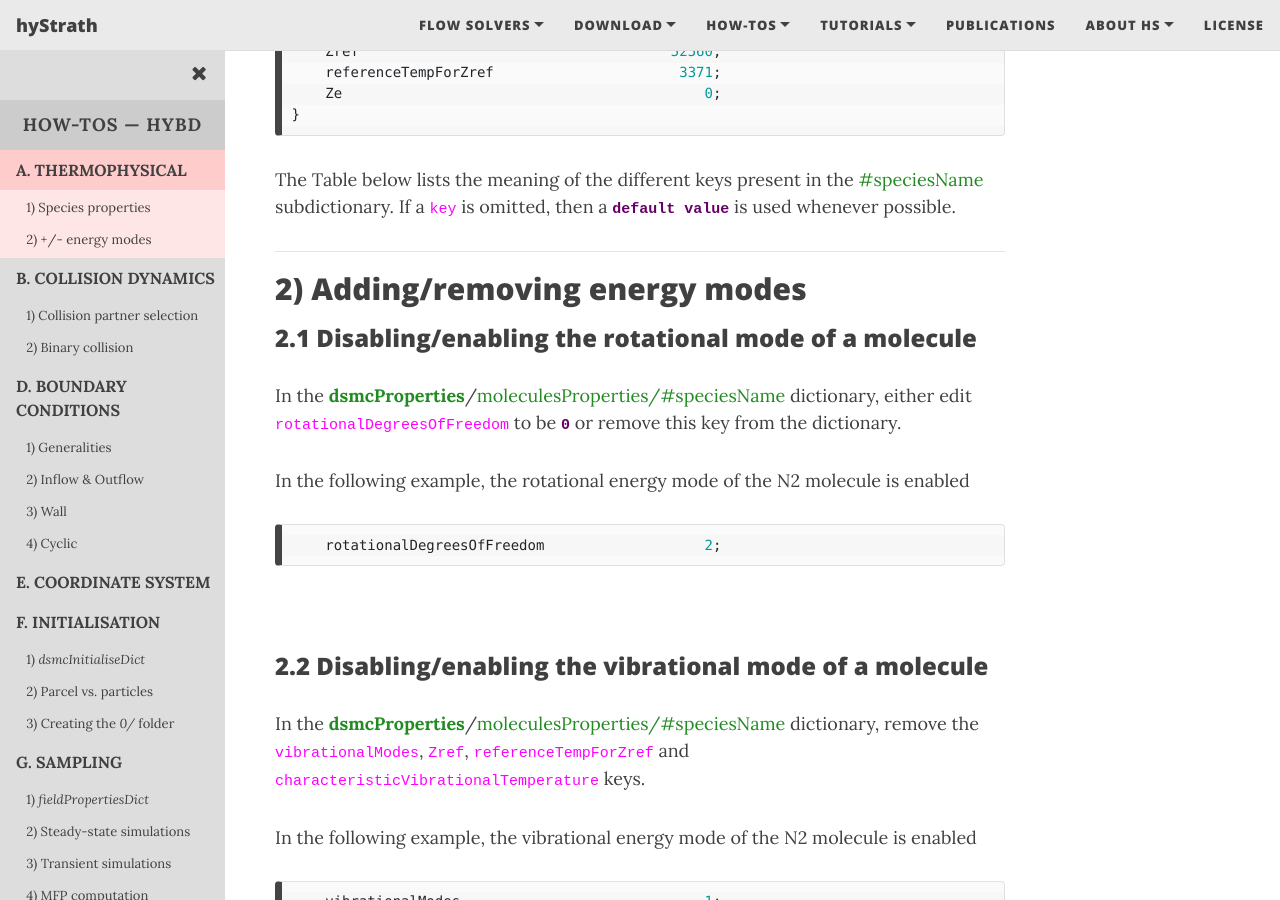
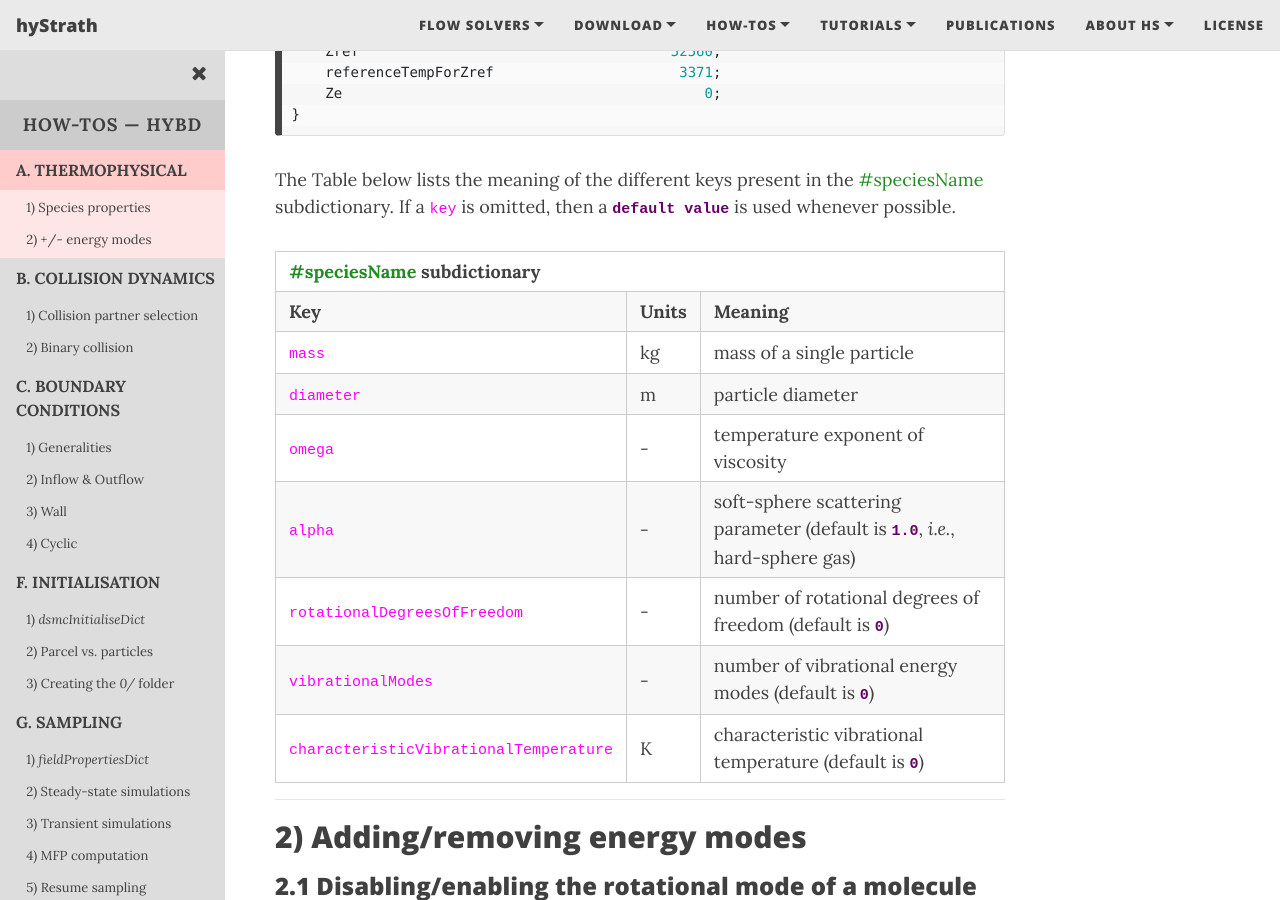
Before and after one commit to hystrath/hystrath.github.io, a Jekyll site: the page built from how-tos-picdsmc-fleming/how-tos-picdsmc-fleming-thermophysical.md, in a window 1280 px wide and 900 px high, scrolled down 991 px. Built offline with Jekyll 4.4.1, drawn with Linux system fonts in a browser that asks for light colours; nearby versions of some CDN libraries.

Commit message:
Editing pages

```diff
--- a/how-tos-picdsmc-fleming/how-tos-picdsmc-fleming-thermophysical.md
+++ b/how-tos-picdsmc-fleming/how-tos-picdsmc-fleming-thermophysical.md
@@ -16,13 +16,11 @@ nav-short: true
   <a href="https://hystrath.github.io/how-tos-picdsmc-fleming/how-tos-picdsmc-fleming-collision-dynamics/#1-collision-partner-selection"  style="padding-top:4px; padding-bottom:4px"><span style="font-size:13px">&nbsp;&nbsp; 1) Collision partner selection</span></a>
   <a href="https://hystrath.github.io/how-tos-picdsmc-fleming/how-tos-picdsmc-fleming-collision-dynamics/#2-binary-collision"  style="padding-top:4px"><span style="font-size:13px">&nbsp;&nbsp; 2) Binary collision</span></a>
 
-  <a href="https://hystrath.github.io/how-tos-picdsmc-fleming/how-tos-picdsmc-fleming-boundary-conditions"><b>D. BOUNDARY CONDITIONS</b></a>
+  <a href="https://hystrath.github.io/how-tos-picdsmc-fleming/how-tos-picdsmc-fleming-boundary-conditions"><b>C. BOUNDARY CONDITIONS</b></a>
   <a href="https://hystrath.github.io/how-tos-picdsmc-fleming/how-tos-picdsmc-fleming-boundary-conditions/#1-generalities"  style="padding-top:4px; padding-bottom:4px"><span style="font-size:13px">&nbsp;&nbsp; 1) Generalities</span></a>
   <a href="https://hystrath.github.io/how-tos-picdsmc-fleming/how-tos-picdsmc-fleming-boundary-conditions/#2-inflow--outflow-boundary-conditions"  style="padding-top:4px; padding-bottom:4px"><span style="font-size:13px">&nbsp;&nbsp; 2) Inflow & Outflow</span></a>
   <a href="https://hystrath.github.io/how-tos-picdsmc-fleming/how-tos-picdsmc-fleming-boundary-conditions/#3-wall-boundary-conditions"  style="padding-top:4px; padding-bottom:4px"><span style="font-size:13px">&nbsp;&nbsp; 3) Wall</span></a>
   <a href="https://hystrath.github.io/how-tos-picdsmc-fleming/how-tos-picdsmc-fleming-boundary-conditions/#4-cyclic-boundary-conditions"  style="padding-top:4px"><span style="font-size:13px">&nbsp;&nbsp; 4) Cyclic</span></a>
-
-  <a href="https://hystrath.github.io/how-tos-picdsmc-fleming/how-tos-picdsmc-fleming-coordinate-system/"><b>E. COORDINATE SYSTEM</b></a>
 
   <a href="https://hystrath.github.io/how-tos-picdsmc-fleming/how-tos-picdsmc-fleming-initialisation/"><b>F. INITIALISATION</b></a>
   <a href="https://hystrath.github.io/how-tos-picdsmc-fleming/how-tos-picdsmc-fleming-initialisation/#1-the-dsmcinitialisedict-dictionary"  style="padding-top:4px; padding-bottom:4px"><span style="font-size:13px">&nbsp;&nbsp; 1) <i>dsmcInitialiseDict</i></span></a>
@@ -99,50 +95,50 @@ N2
 The Table below lists the meaning of the different keys present in the <subdict>#speciesName</subdict> subdictionary.
 If a <dictkey>key</dictkey> is omitted, then a <dictval>default value</dictval> is used whenever possible.
 
-<!--<table>-->
-<!--  <tr>-->
-<!--    <td align="center" colspan="3"><b><subdict>#speciesName</subdict> subdictionary</b></td>-->
-<!--  </tr>-->
-<!--  <tr>-->
-<!--    <td align="center"><b>Key</b></td>-->
-<!--    <td align="center"><b>Units</b></td>-->
-<!--    <td align="center"><b>Meaning</b></td>-->
-<!--  </tr>-->
-<!--  <tr>-->
-<!--    <td align="center"><dictkey>mass</dictkey></td>-->
-<!--    <td align="center"> kg </td>-->
-<!--    <td align="center">mass of a single particle</td>-->
-<!--  </tr>-->
-<!--  <tr>-->
-<!--    <td align="center"><dictkey>diameter</dictkey></td>-->
-<!--    <td align="center"> m </td>  -->
-<!--    <td align="center">particle diameter </td>-->
-<!--  </tr>-->
-<!--  <tr>-->
-<!--    <td align="center"><dictkey>omega</dictkey></td>-->
-<!--    <td align="center"> - </td>  -->
-<!--    <td align="center">temperature exponent of viscosity</td>-->
-<!--  </tr>-->
-<!--  <tr>-->
-<!--    <td align="center"><dictkey>alpha</dictkey></td>-->
-<!--    <td align="center"> - </td>  -->
-<!--    <td align="center">soft-sphere scattering parameter (default is <dictval>1.0</dictval>, <i>i.e.</i>, hard-sphere gas)</td>-->
-<!--  </tr>-->
-<!--  <tr>-->
-<!--    <td align="center"><dictkey>rotationalDegreesOfFreedom</dictkey></td>-->
-<!--    <td align="center"> - </td>  -->
-<!--    <td align="center">number of rotational degrees of freedom (default is <dictval>0</dictval>)</td>-->
-<!--  </tr>-->
-<!--  <tr>-->
-<!--    <td align="center"><dictkey>vibrationalModes</dictkey></td>-->
-<!--    <td align="center"> - </td>  -->
-<!--    <td align="center">number of vibrational energy modes (default is <dictval>0</dictval>)</td>-->
-<!--  </tr>-->
-<!--  <tr>-->
-<!--    <td align="center"><dictkey>characteristicVibrationalTemperature</dictkey></td>-->
-<!--    <td align="center"> K </td>  -->
-<!--    <td align="center">characteristic vibrational temperature (default is <dictval>0</dictval>)</td>-->
-<!--  </tr>-->
+<table>
+  <tr>
+    <td align="center" colspan="3"><b><subdict>#speciesName</subdict> subdictionary</b></td>
+  </tr>
+  <tr>
+    <td align="center"><b>Key</b></td>
+    <td align="center"><b>Units</b></td>
+    <td align="center"><b>Meaning</b></td>
+  </tr>
+  <tr>
+    <td align="center"><dictkey>mass</dictkey></td>
+    <td align="center"> kg </td>
+    <td align="center">mass of a single particle</td>
+  </tr>
+  <tr>
+    <td align="center"><dictkey>diameter</dictkey></td>
+    <td align="center"> m </td>
+    <td align="center">particle diameter </td>
+  </tr>
+  <tr>
+    <td align="center"><dictkey>omega</dictkey></td>
+    <td align="center"> - </td>
+    <td align="center">temperature exponent of viscosity</td>
+  </tr>
+  <tr>
+    <td align="center"><dictkey>alpha</dictkey></td>
+    <td align="center"> - </td>
+    <td align="center">soft-sphere scattering parameter (default is <dictval>1.0</dictval>, <i>i.e.</i>, hard-sphere gas)</td>
+  </tr>
+  <tr>
+    <td align="center"><dictkey>rotationalDegreesOfFreedom</dictkey></td>
+    <td align="center"> - </td>
+    <td align="center">number of rotational degrees of freedom (default is <dictval>0</dictval>)</td>
+  </tr>
+  <tr>
+    <td align="center"><dictkey>vibrationalModes</dictkey></td>
+    <td align="center"> - </td>
+    <td align="center">number of vibrational energy modes (default is <dictval>0</dictval>)</td>
+  </tr>
+  <tr>
+    <td align="center"><dictkey>characteristicVibrationalTemperature</dictkey></td>
+    <td align="center"> K </td>
+    <td align="center">characteristic vibrational temperature (default is <dictval>0</dictval>)</td>
+  </tr>
 <!--  <tr>-->
 <!--    <td align="center"><dictkey>dissociationTemperature</dictkey></td>-->
 <!--    <td align="center"> K </td>  -->
@@ -163,7 +159,7 @@ If a <dictkey>key</dictkey> is omitted, then a <dictval>default value</dictval>
 <!--    <td align="center"> - </td>  -->
 <!--    <td align="center">charge of the particle (<dictval>-1</dictval>: electron, <dictval>0</dictval>: neutral atom and molecule, <dictval>+1</dictval>: charged atom and molecule, default is <dictval>0</dictval>) </td>-->
 <!--  </tr>-->
-<!--</table>-->
+</table>
 
 
 ---
```
Also changed, not shown: other parts of how-tos-picdsmc-fleming/how-tos-picdsmc-fleming-thermophysical.md (+0 -2 lines), how-tos-picdsmc-fleming/how-tos-picdsmc-fleming-boundary-conditions.md (+9 -19 lines).
